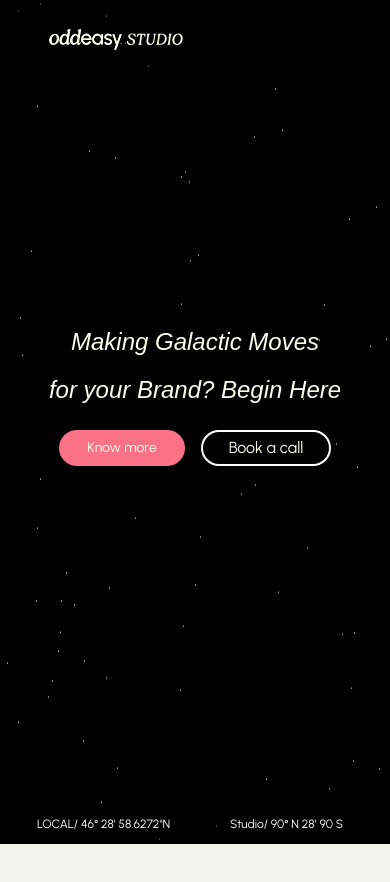
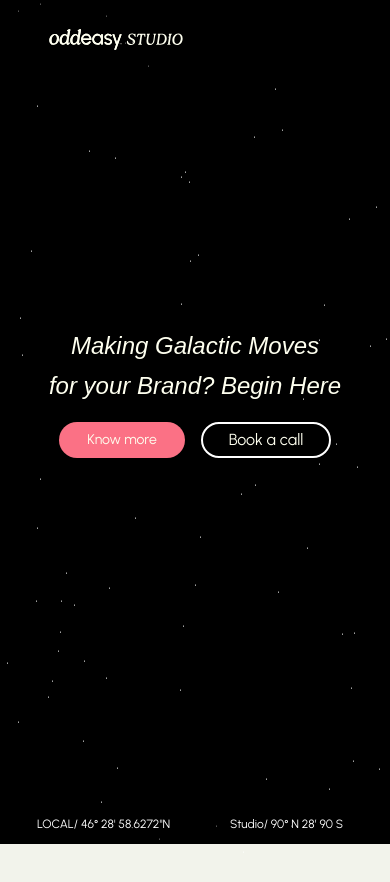
Before and after one commit to badger751/oddeasy_promo, a Next.js app: page / in a window 390 px wide. Shown: the top 882 px of the page. Built offline with nearby package versions, Linux system fonts and the light colour scheme; a web font is replaced by a local one.

Commit message:
seventeen

```diff
--- a/src/app/globals.css
+++ b/src/app/globals.css
@@ -21,7 +21,7 @@
   font-weight: 300;
   font-style: italic;}
 .custom-font_2{
- font-family: "urbanist_semi" ;
+ font-family: "Urbanist" ;
  font-weight: 600;
  font-style: normal;
 }
@@ -41,7 +41,7 @@
 font-weight: 400;
 src: url("../../public/Assets/Fonts/gelica/Fontspring-DEMO-gelica-italic.otf")format('opentype') ;
 
-font-family: "urbanist_semi";
+font-family: "Urbanist";
 font-weight: 600 ;
 src: url("../../public/Assets/Fonts/Urbanist/Urbanist-SemiBold.ttf")format('truetype');
 
--- a/src/app/page.js
+++ b/src/app/page.js
@@ -27,8 +27,8 @@ export default function Home() {
 
       <div className="flex flex-col items-center justify-center min-h-[91vh] pt-8 sm:pt-24 w-full"> {/* Decreased top padding for mobile */}
         <div className="text-white flex flex-col items-center bg-transparent w-full px-4 custom-font">
-          <p className="text-center text-2xl sm:text-7xl lg:text-7xl text-off my-2 lg:my-2 sm:my-1">Making Galactic Moves</p>
-          <p className="text-center text-2xl sm:text-7xl lg:text-7xl text-off my-2 lg:my-2 sm:my-1">for your Brand? Begin Here</p>
+          <p className="text-center text-2xl sm:text-7xl lg:text-7xl text-off my-1 lg:my-2 sm:my-0">Making Galactic Moves</p> {/* Decreased margin on mobile */}
+          <p className="text-center text-2xl sm:text-7xl lg:text-7xl text-off my-1 lg:my-2 sm:my-0">for your Brand? Begin Here</p> {/* Decreased margin on mobile */}
         </div>
         <div className="flex justify-evenly w-full max-w-xs sm:max-w-md lg:max-w-lg my-2 sm:my-4 py-2 px-4"> {/* Decreased margin for mobile */}
           <button onClick={scrollToAbout} className="bg-rose-400 rounded-full flex-1 mx-2 py-1 px-2 text-off text-sm sm:text-lg lg:text-base hover:bg-rose-500 transform hover:scale-105 transition duration-300 ease-in-out">Know more</button> {/* Adjusted button size for desktop */}
```
